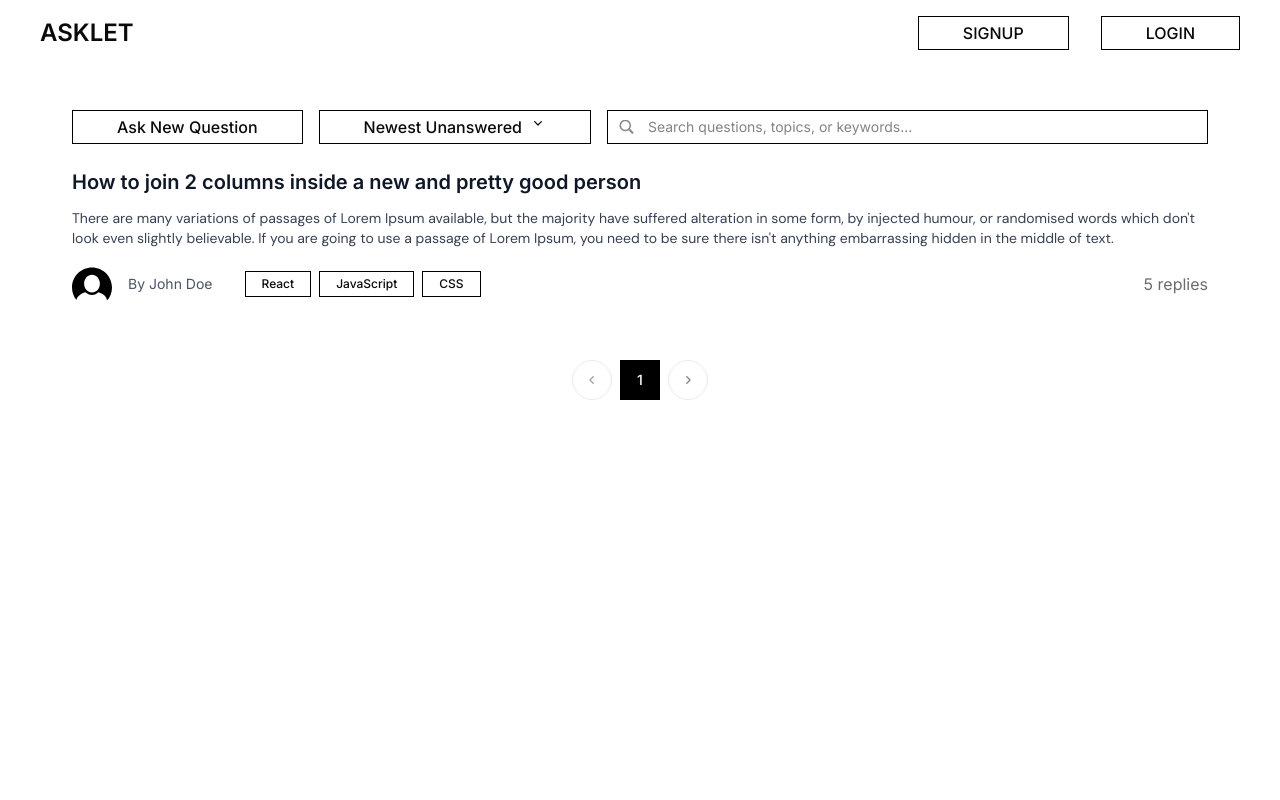
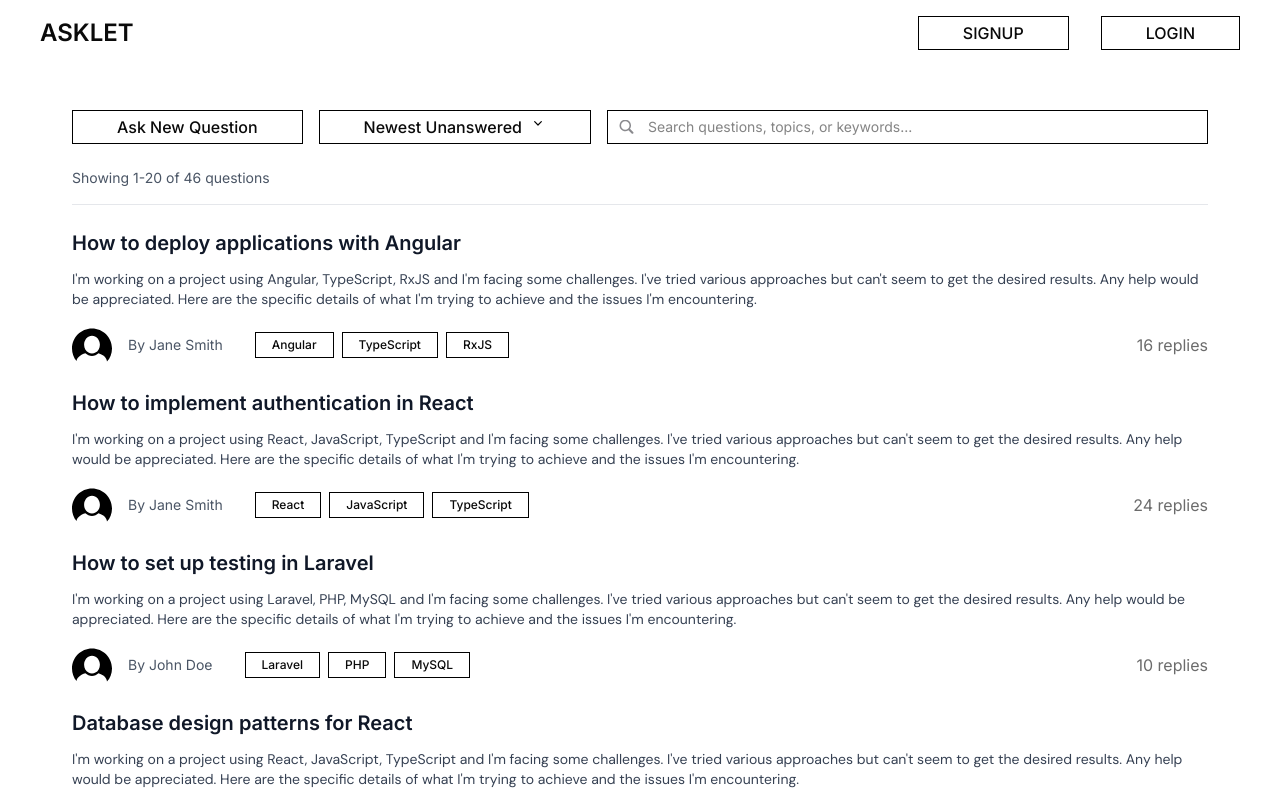
Before and after one commit to sankalp-singh-07/asklet, a Next.js app: page / in a window 1280 px wide. Shown: the top 800 px of the page. Built offline with nearby package versions, Linux system fonts and the light colour scheme.

Commit message:
made search, pagination and filters functional with demo data

```diff
--- a/app/page.tsx
+++ b/app/page.tsx
@@ -15,29 +15,331 @@ import {
   DropdownMenuSeparator,
   DropdownMenuLabel,
 } from "@/components/ui/dropdown-menu";
-import { useState } from "react";
+import { useState, useEffect, useMemo } from "react";
 import QuestionBlock from "@/components/QuestionBlock";
 import Pagination from "@/components/Pagination";
 import Link from "next/link";
+import { useRouter, useSearchParams } from "next/navigation";
+
+interface Question {
+  id: string;
+  title: string;
+  description: string;
+  tags: string[];
+  author: string;
+  image: string;
+  reply_num: number;
+  vote_count: number;
+  created_at: string;
+  last_active: string;
+  is_answered: boolean;
+}
+
+const generateMockQuestions = (): Question[] => {
+  const authors = [
+    "John Doe",
+    "Jane Smith",
+    "Bob Johnson",
+    "Alice Brown",
+    "Charlie Wilson",
+    "Diana Prince",
+    "Frank Miller",
+    "Grace Davis",
+  ];
+  const tags = [
+    ["React", "JavaScript", "TypeScript"],
+    ["Node.js", "Express", "MongoDB"],
+    ["Python", "Django", "PostgreSQL"],
+    ["Next.js", "React", "CSS"],
+    ["Vue.js", "Nuxt.js", "JavaScript"],
+    ["Angular", "TypeScript", "RxJS"],
+    ["Laravel", "PHP", "MySQL"],
+    ["Ruby", "Rails", "SQLite"],
+  ];
+
+  const titleTemplates = [
+    "How to implement authentication in",
+    "Best practices for handling state in",
+    "Performance optimization techniques for",
+    "How to set up testing in",
+    "Debugging memory leaks in",
+    "How to deploy applications with",
+    "Database design patterns for",
+    "API integration strategies in",
+    "Error handling best practices in",
+    "How to scale applications built with",
+  ];
+
+  const questions: Question[] = [];
+
+  for (let i = 1; i <= 157; i++) {
+    const randomTags = tags[Math.floor(Math.random() * tags.length)];
+    const randomAuthor = authors[Math.floor(Math.random() * authors.length)];
+    const randomTemplate =
+      titleTemplates[Math.floor(Math.random() * titleTemplates.length)];
+    const mainTech = randomTags[0];
+
+    const daysAgo = Math.floor(Math.random() * 30);
+    const hoursAgo = Math.floor(Math.random() * 24);
+    const createdAt = new Date(
+      Date.now() - daysAgo * 24 * 60 * 60 * 1000 - hoursAgo * 60 * 60 * 1000
+    );
+    const lastActiveOffset = Math.floor(
+      Math.random() * daysAgo * 24 * 60 * 60 * 1000
+    );
+    const lastActive = new Date(createdAt.getTime() + lastActiveOffset);
+
+    questions.push({
+      id: `question-${i}`,
+      title: `${randomTemplate} ${mainTech}`,
+      description: `I'm working on a project using ${randomTags.join(
+        ", "
+      )} and I'm facing some challenges. I've tried various approaches but can't seem to get the desired results. Any help would be appreciated. Here are the specific details of what I'm trying to achieve and the issues I'm encountering.`,
+      tags: randomTags,
+      author: randomAuthor,
+      image: "/user_placeholder.svg",
+      reply_num: Math.floor(Math.random() * 25),
+      vote_count: Math.floor(Math.random() * 50) - 10,
+      created_at: createdAt.toISOString(),
+      last_active: lastActive.toISOString(),
+      is_answered: Math.random() > 0.3,
+    });
+  }
+
+  return questions;
+};
+
+const mockAPI = {
+  async getQuestions(
+    page: number,
+    filter: string,
+    search: string
+  ): Promise<{
+    questions: Question[];
+    totalCount: number;
+    totalPages: number;
+  }> {
+    await new Promise((resolve) => setTimeout(resolve, 800));
+
+    const allQuestions = generateMockQuestions();
+    let filteredQuestions = [...allQuestions];
+
+    if (search.trim()) {
+      const searchLower = search.toLowerCase();
+      filteredQuestions = filteredQuestions.filter(
+        (q) =>
+          q.title.toLowerCase().includes(searchLower) ||
+          q.description.toLowerCase().includes(searchLower)
+      );
+    }
+
+    switch (filter) {
+      case "Newest Unanswered":
+        filteredQuestions = filteredQuestions
+          .filter((q) => !q.is_answered)
+          .sort(
+            (a, b) =>
+              new Date(b.created_at).getTime() -
+              new Date(a.created_at).getTime()
+          );
+        break;
+      case "Most Votes":
+        filteredQuestions = filteredQuestions.sort(
+          (a, b) => b.vote_count - a.vote_count
+        );
+        break;
+      case "Most Answers":
+        filteredQuestions = filteredQuestions.sort(
+          (a, b) => b.reply_num - a.reply_num
+        );
+        break;
+      case "Recently Active":
+        filteredQuestions = filteredQuestions.sort(
+          (a, b) =>
+            new Date(b.last_active).getTime() -
+            new Date(a.last_active).getTime()
+        );
+        break;
+      case "Oldest Unanswered":
+        filteredQuestions = filteredQuestions
+          .filter((q) => !q.is_answered)
+          .sort(
+            (a, b) =>
+              new Date(a.created_at).getTime() -
+              new Date(b.created_at).getTime()
+          );
+        break;
+      case "My Questions":
+        filteredQuestions = filteredQuestions
+          .filter((q) => q.author === "John Doe")
+          .sort(
+            (a, b) =>
+              new Date(b.created_at).getTime() -
+              new Date(a.created_at).getTime()
+          );
+        break;
+      default:
+        filteredQuestions = filteredQuestions.sort(
+          (a, b) =>
+            new Date(b.created_at).getTime() - new Date(a.created_at).getTime()
+        );
+    }
+
+    const questionsPerPage = 20;
+    const totalCount = filteredQuestions.length;
+    const totalPages = Math.ceil(totalCount / questionsPerPage);
+    const startIndex = (page - 1) * questionsPerPage;
+    const endIndex = startIndex + questionsPerPage;
+    const paginatedQuestions = filteredQuestions.slice(startIndex, endIndex);
+
+    return {
+      questions: paginatedQuestions,
+      totalCount,
+      totalPages,
+    };
+  },
+};
+
+const LoadingSpinner = () => (
+  <div className="flex items-center justify-center py-12">
+    <div className="flex items-center space-x-2">
+      <div className="w-4 h-4 bg-gray-900 rounded-full animate-bounce"></div>
+      <div
+        className="w-4 h-4 bg-gray-900 rounded-full animate-bounce"
+        style={{ animationDelay: "0.1s" }}
+      ></div>
+      <div
+        className="w-4 h-4 bg-gray-900 rounded-full animate-bounce"
+        style={{ animationDelay: "0.2s" }}
+      ></div>
+    </div>
+  </div>
+);
+
+const LoadingSkeleton = () => (
+  <div className="space-y-6">
+    {[...Array(5)].map((_, i) => (
+      <div key={i} className="animate-pulse">
+        <div className="h-6 bg-gray-200 rounded mb-3 w-3/4"></div>
+        <div className="h-4 bg-gray-200 rounded mb-2"></div>
+        <div className="h-4 bg-gray-200 rounded mb-4 w-5/6"></div>
+        <div className="flex justify-between items-center">
+          <div className="flex items-center gap-4">
+            <div className="w-10 h-10 bg-gray-200 rounded"></div>
+            <div className="h-4 bg-gray-200 rounded w-20"></div>
+          </div>
+          <div className="h-4 bg-gray-200 rounded w-16"></div>
+        </div>
+      </div>
+    ))}
+  </div>
+);
 
 export default function Home() {
+  const router = useRouter();
+  const searchParams = useSearchParams();
+
   const [selectedFilter, setSelectedFilter] = useState("Newest Unanswered");
   const [searchQuery, setSearchQuery] = useState("");
   const [currentPage, setCurrentPage] = useState(1);
-  const totalPages = 1;
+  const [questions, setQuestions] = useState<Question[]>([]);
+  const [totalPages, setTotalPages] = useState(1);
+  const [totalCount, setTotalCount] = useState(0);
+  const [isLoading, setIsLoading] = useState(true);
+  const [searchTimeout, setSearchTimeout] = useState<NodeJS.Timeout | null>(
+    null
+  );
+
+  useEffect(() => {
+    const filter = searchParams.get("filter") || "Newest Unanswered";
+    const search = searchParams.get("search") || "";
+    const page = parseInt(searchParams.get("page") || "1");
+
+    setSelectedFilter(filter);
+    setSearchQuery(search);
+    setCurrentPage(page);
+  }, [searchParams]);
+
+  const updateURL = (filter: string, search: string, page: number) => {
+    const params = new URLSearchParams();
+    if (filter !== "Newest Unanswered") params.set("filter", filter);
+    if (search) params.set("search", search);
+    if (page !== 1) params.set("page", page.toString());
+
+    const newURL = params.toString() ? `/?${params.toString()}` : "/";
+    window.history.replaceState({}, "", newURL);
+  };
+
+  const fetchQuestions = async (
+    filter: string,
+    search: string,
+    page: number
+  ) => {
+    setIsLoading(true);
+    try {
+      const result = await mockAPI.getQuestions(page, filter, search);
+      setQuestions(result.questions);
+      setTotalPages(result.totalPages);
+      setTotalCount(result.totalCount);
+      updateURL(filter, search, page);
+    } catch (error) {
+      console.error("Error fetching questions:", error);
+    } finally {
+      setIsLoading(false);
+    }
+  };
+
+  useEffect(() => {
+    fetchQuestions(selectedFilter, searchQuery, currentPage);
+  }, [selectedFilter, currentPage]);
+
+  useEffect(() => {
+    if (searchTimeout) {
+      clearTimeout(searchTimeout);
+    }
+
+    const timeout = setTimeout(() => {
+      if (currentPage === 1) {
+        fetchQuestions(selectedFilter, searchQuery, 1);
+      } else {
+        setCurrentPage(1);
+      }
+    }, 500);
+
+    setSearchTimeout(timeout);
+
+    return () => {
+      if (timeout) clearTimeout(timeout);
+    };
+  }, [searchQuery]);
 
   const handleFilterChange = (filter: string) => {
     setSelectedFilter(filter);
+    setCurrentPage(1);
   };
 
   const handleSearch = (query: string) => {
     setSearchQuery(query);
-    console.log("Searching for:", query);
   };
 
   const handlePageChange = (page: number) => {
     setCurrentPage(page);
-    console.log("Page changed to:", page);
+    window.scrollTo({ top: 0, behavior: "smooth" });
+  };
+
+  const getResultsSummary = () => {
+    if (isLoading) return "";
+
+    const start = (currentPage - 1) * 20 + 1;
+    const end = Math.min(currentPage * 20, totalCount);
+
+    let summary = `Showing ${start}-${end} of ${totalCount} questions`;
+
+    if (searchQuery) {
+      summary += ` for "${searchQuery}"`;
+    }
+
+    return summary;
   };
 
   return (
@@ -73,79 +375,43 @@ export default function Home() {
               </DropdownMenuLabel>
               <DropdownMenuSeparator className="my-1 bg-gray-100" />
 
+              {[
+                {
+                  key: "Newest Unanswered",
+                  desc: "Most recent questions without answers",
+                },
+                {
+                  key: "Most Votes",
+                  desc: "Questions with highest vote count",
+                },
+                { key: "Most Answers", desc: "Questions with most responses" },
+                {
+                  key: "Recently Active",
+                  desc: "Questions with recent activity",
+                },
+                {
+                  key: "Oldest Unanswered",
+                  desc: "Questions needing attention",
+                },
+                { key: "My Questions", desc: "Questions you've asked" },
+              ].map((filter, index) => (
+                <div key={filter.key}>
+                  {index === 4 && (
+                    <DropdownMenuSeparator className="my-1 bg-gray-100" />
+                  )}
                   <DropdownMenuItem
                     className="px-3 py-2 text-xs sm:text-sm cursor-pointer hover:bg-gray-100 rounded-md transition-colors focus:bg-gray-100"
-                onClick={() => handleFilterChange("Newest Unanswered")}
+                    onClick={() => handleFilterChange(filter.key)}
                   >
                     <div className="flex flex-col">
-                  <span className="font-medium">Newest Unanswered</span>
+                      <span className="font-medium">{filter.key}</span>
                       <span className="text-xs text-gray-500">
-                    Most recent questions without answers
+                        {filter.desc}
                       </span>
                     </div>
                   </DropdownMenuItem>
-
-              <DropdownMenuItem
-                className="px-3 py-2 text-xs sm:text-sm cursor-pointer hover:bg-gray-100 rounded-md transition-colors focus:bg-gray-100"
-                onClick={() => handleFilterChange("Most Votes")}
-              >
-                <div className="flex flex-col">
-                  <span className="font-medium">Most Votes</span>
-                  <span className="text-xs text-gray-500">
-                    Questions with highest vote count
-                  </span>
                 </div>
-              </DropdownMenuItem>
-
-              <DropdownMenuItem
-                className="px-3 py-2 text-xs sm:text-sm cursor-pointer hover:bg-gray-100 rounded-md transition-colors focus:bg-gray-100"
-                onClick={() => handleFilterChange("Most Answers")}
-              >
-                <div className="flex flex-col">
-                  <span className="font-medium">Most Answers</span>
-                  <span className="text-xs text-gray-500">
-                    Questions with most responses
-                  </span>
-                </div>
-              </DropdownMenuItem>
-
-              <DropdownMenuItem
-                className="px-3 py-2 text-xs sm:text-sm cursor-pointer hover:bg-gray-100 rounded-md transition-colors focus:bg-gray-100"
-                onClick={() => handleFilterChange("Recently Active")}
-              >
-                <div className="flex flex-col">
-                  <span className="font-medium">Recently Active</span>
-                  <span className="text-xs text-gray-500">
-                    Questions with recent activity
-                  </span>
-                </div>
-              </DropdownMenuItem>
-
-              <DropdownMenuSeparator className="my-1 bg-gray-100" />
-
-              <DropdownMenuItem
-                className="px-3 py-2 text-xs sm:text-sm cursor-pointer hover:bg-gray-100 rounded-md transition-colors focus:bg-gray-100"
-                onClick={() => handleFilterChange("Oldest Unanswered")}
-              >
-                <div className="flex flex-col">
-                  <span className="font-medium">Oldest Unanswered</span>
-                  <span className="text-xs text-gray-500">
-                    Questions needing attention
-                  </span>
-                </div>
-              </DropdownMenuItem>
-
-              <DropdownMenuItem
-                className="px-3 py-2 text-xs sm:text-sm cursor-pointer hover:bg-gray-100 rounded-md transition-colors focus:bg-gray-100"
-                onClick={() => handleFilterChange("My Questions")}
-              >
-                <div className="flex flex-col">
-                  <span className="font-medium">My Questions</span>
-                  <span className="text-xs text-gray-500">
-                    Questions you've asked
-                  </span>
-                </div>
-              </DropdownMenuItem>
+              ))}
             </DropdownMenuContent>
           </DropdownMenu>
 
@@ -156,17 +422,60 @@ export default function Home() {
           />
         </section>
 
+        {!isLoading && (
+          <div className="flex justify-between items-center text-sm text-gray-600 border-b border-gray-200 pb-4">
+            <span>{getResultsSummary()}</span>
+            {searchQuery && (
+              <button
+                onClick={() => setSearchQuery("")}
+                className="text-gray-900 hover:text-gray-600 underline"
+              >
+                Clear search
+              </button>
+            )}
+          </div>
+        )}
+
         <section className="space-y-4 sm:space-y-6">
+          {isLoading ? (
+            <LoadingSkeleton />
+          ) : questions.length > 0 ? (
+            questions.map((question) => (
               <QuestionBlock
-            title="How to join 2 columns inside a new and pretty good person"
-            description="There are many variations of passages of Lorem Ipsum available, but the majority have suffered alteration in some form, by injected humour, or randomised words which don't look even slightly believable. If you are going to use a passage of Lorem Ipsum, you need to be sure there isn't anything embarrassing hidden in the middle of text. "
-            tags={["React", "JavaScript", "CSS"]}
-            author="John Doe"
-            image="/user_placeholder.svg"
-            reply_num={5}
+                key={question.id}
+                title={question.title}
+                description={question.description}
+                tags={question.tags}
+                author={question.author}
+                image={question.image}
+                reply_num={question.reply_num}
               />
+            ))
+          ) : (
+            <div className="text-center py-12">
+              <div className="w-24 h-24 mx-auto mb-4 text-gray-300">
+                <svg fill="none" stroke="currentColor" viewBox="0 0 24 24">
+                  <path
+                    strokeLinecap="round"
+                    strokeLinejoin="round"
+                    strokeWidth={1}
+                    d="M9.172 16.172a4 4 0 015.656 0M9 12h6m-6-4h6m2 5.291A7.962 7.962 0 0112 15c-2.34 0-4.47-.881-6.08-2.33l-.147-.15a.857.857 0 011.214-1.207l.147.15A6.115 6.115 0 0012 13.5c1.847 0 3.577-.81 4.866-2.207l.147-.15a.857.857 0 111.214 1.207l-.147.15z"
+                  />
+                </svg>
+              </div>
+              <h3 className="text-lg font-medium text-gray-900 mb-2">
+                No questions found
+              </h3>
+              <p className="text-gray-600">
+                {searchQuery
+                  ? `No questions match "${searchQuery}". Try adjusting your search terms.`
+                  : "No questions match the current filter. Try selecting a different filter."}
+              </p>
+            </div>
+          )}
         </section>
 
+        {!isLoading && totalPages > 1 && (
           <section className="flex justify-center py-6 sm:py-8">
             <Pagination
               currentPage={currentPage}
@@ -177,6 +486,7 @@ export default function Home() {
               ellipsisIcon={ellipsis}
             />
           </section>
+        )}
       </div>
     </div>
   );
```
Lines whose indentation alone changed are shown as unchanged.
